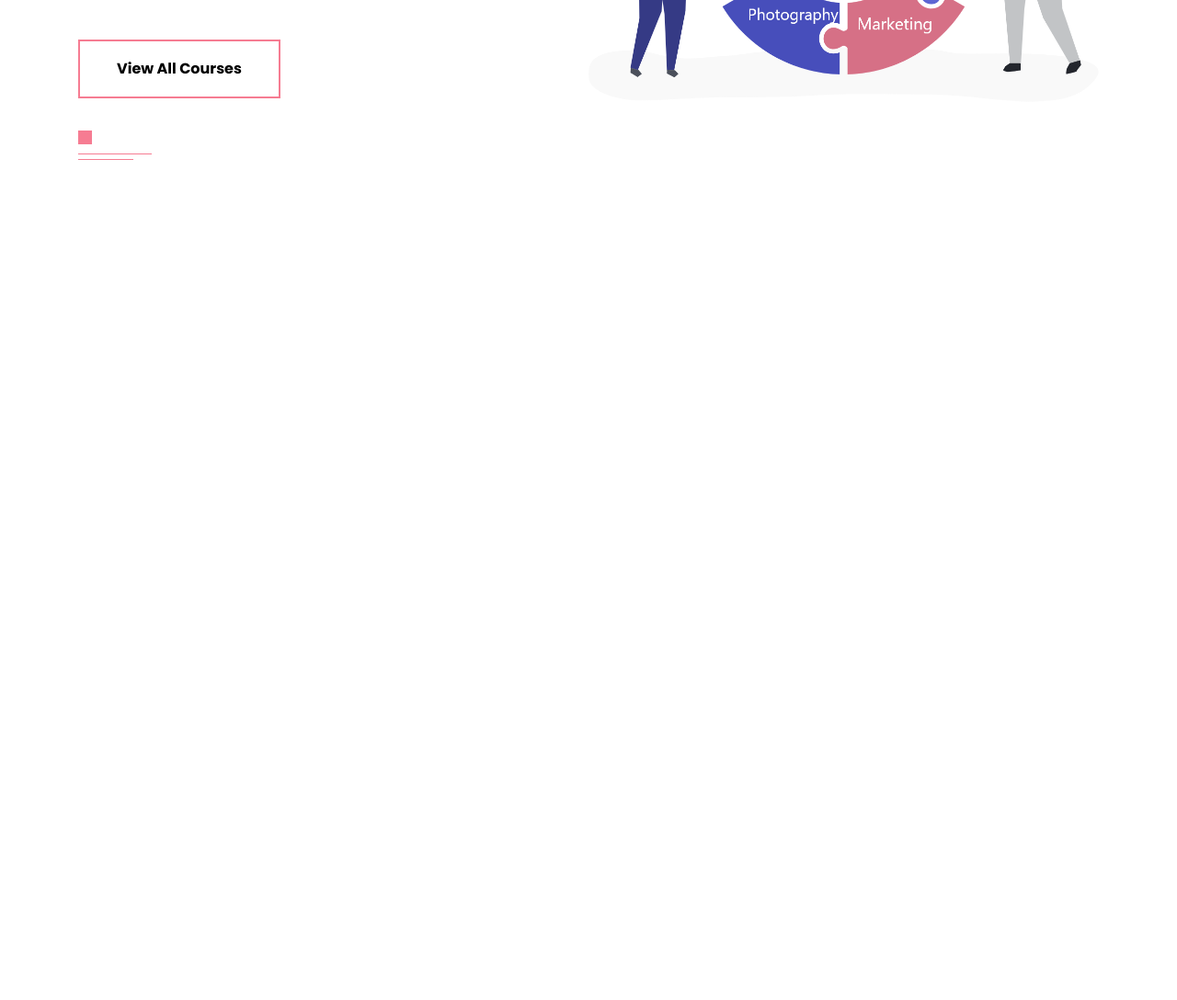
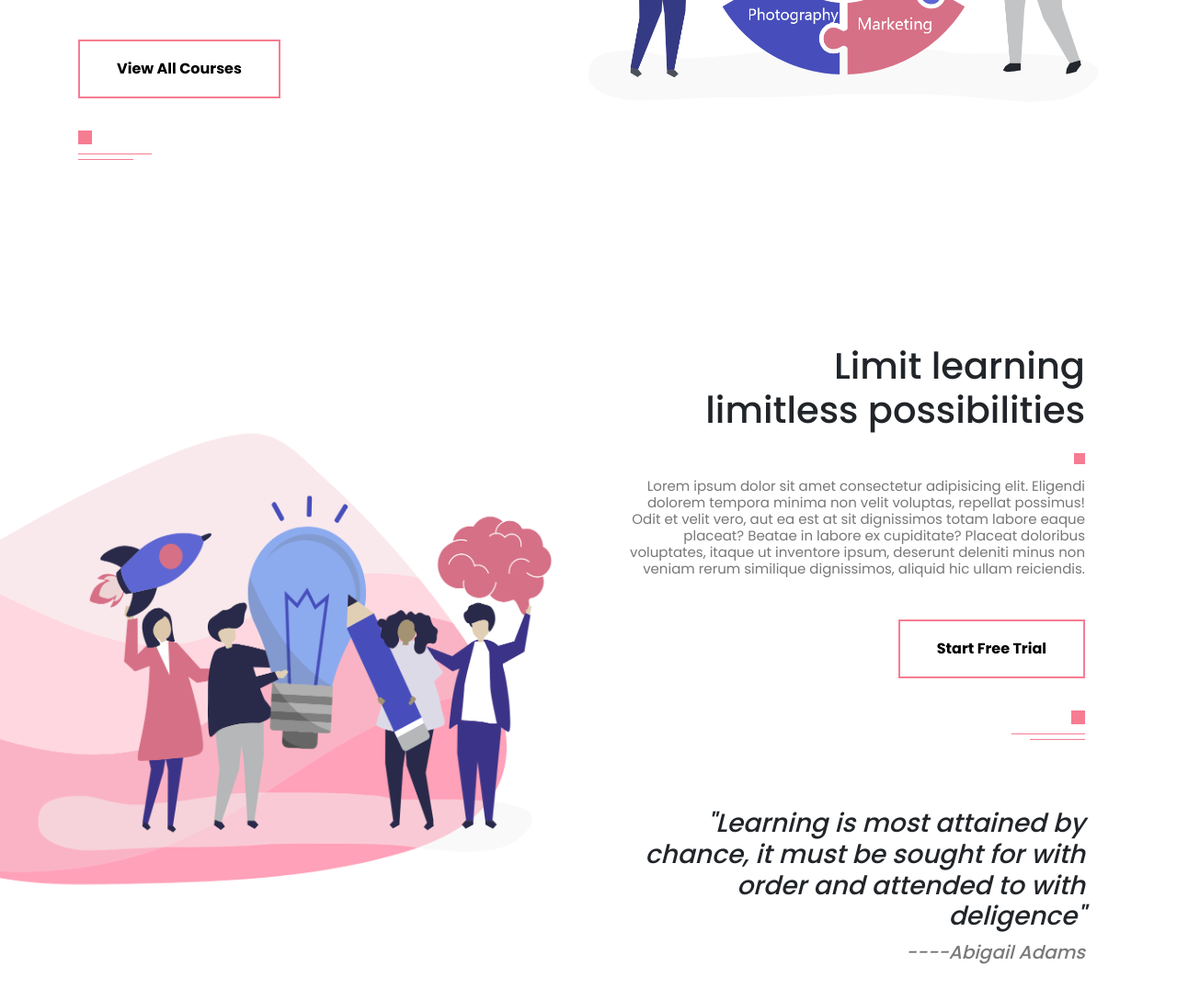
Before and after one commit to rahmat058/Responsive-Website, a plain HTML site: page index.html in a window 1280 px wide. Shown: the part 2505-3593 px from the top of the page at 92% size. Before the commit the page ends 2779 px from the top, so only its background shows below. Drawn offline with nearby package versions, Linux system fonts and the light colour scheme.

Commit message:
offer section is done

```diff
--- a/index.html
+++ b/index.html
@@ -123,6 +123,30 @@
       </div>
     </section>
 
+
+    <!-- Offer Section -->
+    <section id="offer">
+      <div class="about-left-col">
+        <img src="./images/offer.png" alt="offer" class="">
+      </div>
+      <div class="about-right-col">
+        <div class="about-text">
+          <h1>Limit learning <br>limitless possibilities</h1>
+          <span class="square"></span>
+          <p>Lorem ipsum dolor sit amet consectetur adipisicing elit. Eligendi dolorem tempora minima non velit voluptas, repellat possimus! Odit et velit vero, aut ea est at sit dignissimos totam labore eaque placeat? Beatae in labore ex cupiditate? Placeat doloribus voluptates, itaque ut inventore ipsum, deserunt deleniti minus non veniam rerum similique dignissimos, aliquid hic ullam reiciendis.</p>
+          <button class="common-btn">Start Free Trial</button>
+          <div class="line">
+            <span class="line-1"></span><br>
+            <span class="line-2"></span><br>
+            <span class="line-3"></span>
+          </div> <br>
+
+          <h2>"Learning is most attained by chance, it must be sought for with order and attended to with deligence"</h2>
+          <h3>----Abigail Adams</h3>
+        </div>
+      </div>
+    </section>
+
   <script>
     let menuBtn = document.getElementById('menuBtn')
     let sideNav = document.getElementById('sideNav')
--- a/style.css
+++ b/style.css
@@ -109,7 +109,8 @@ nav ul li a {
 
 
 /* About Section */
-#about {
+#about,
+#offer {
   padding: 100px 0;
   display: flex;
   align-items: center;
@@ -222,3 +223,9 @@ nav ul li a {
 .course-text button {
   margin: 30px 0;
 }
+
+
+/* Offer Section */
+#offer  button{
+  margin:  30px 0;
+}
```
